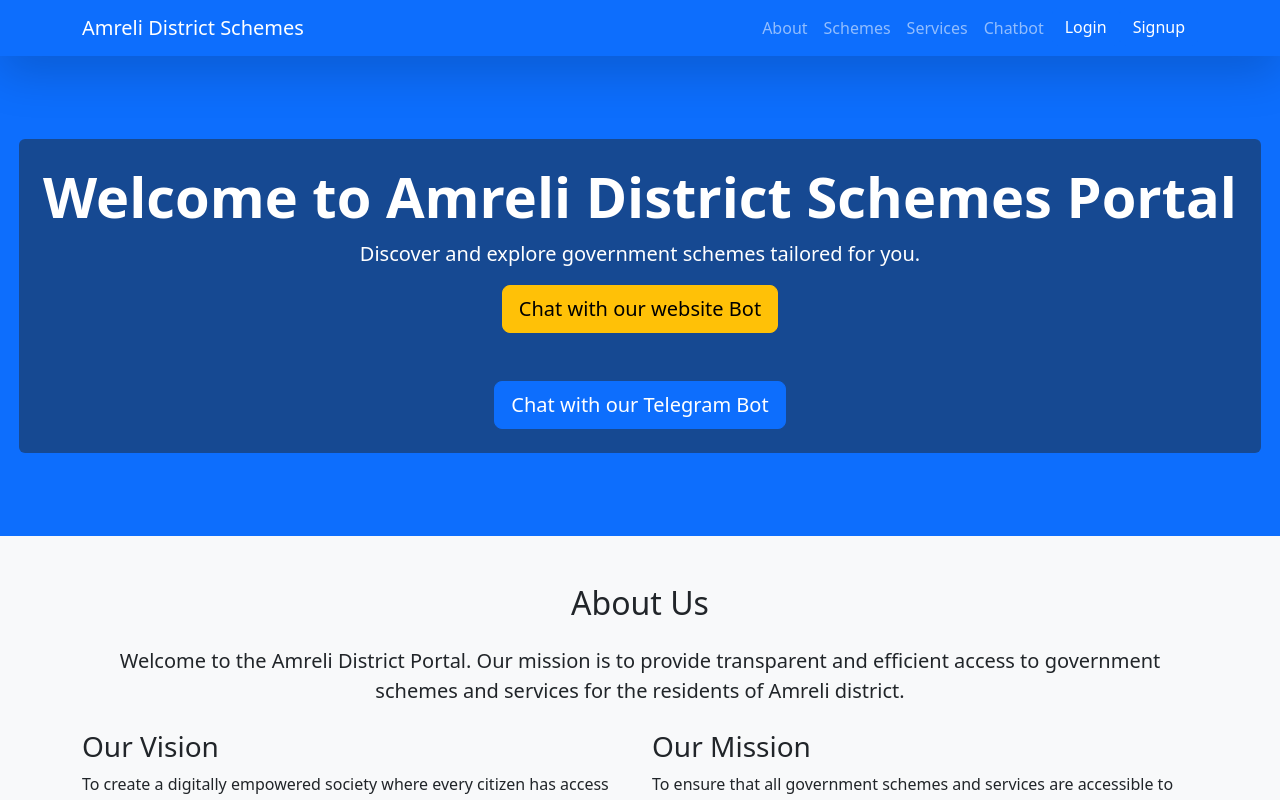
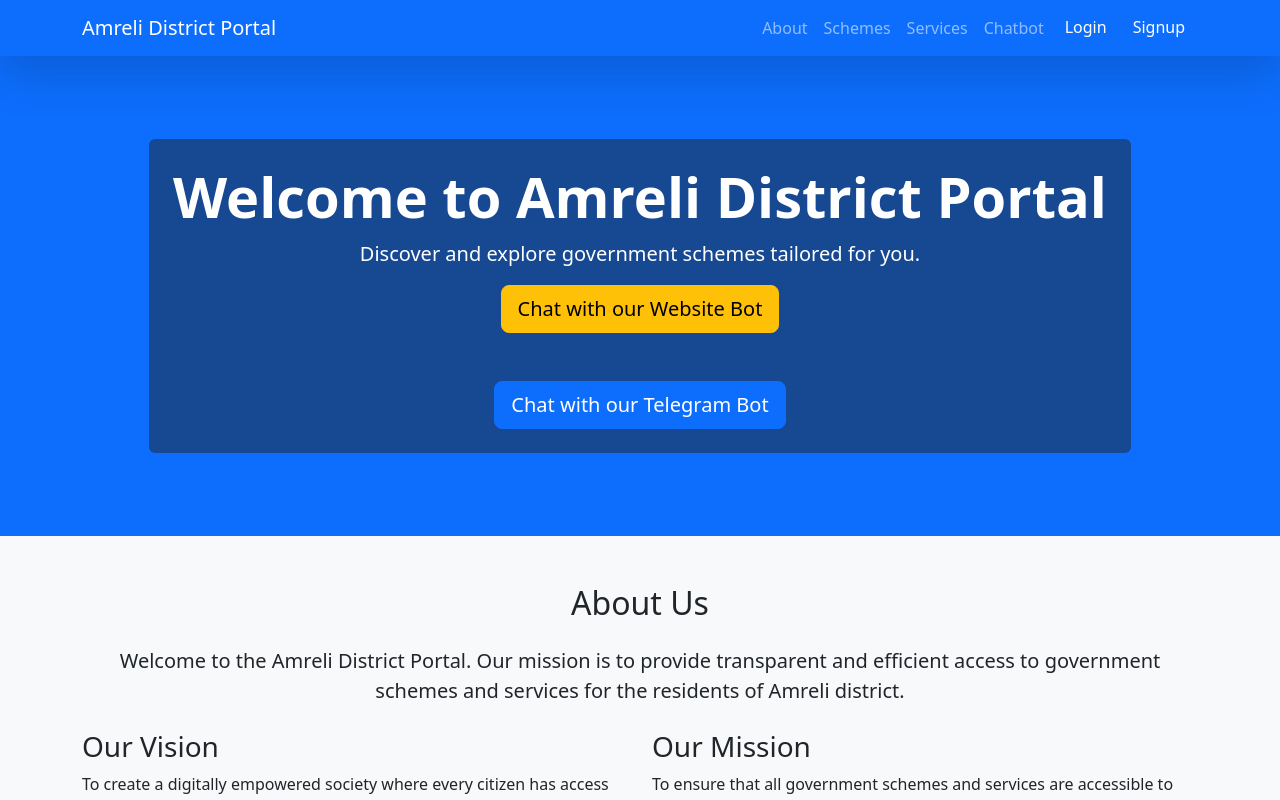
Before and after one commit to Jadeja01/chatbot, a Next.js app: page / in a window 1280 px wide. Shown: the top 800 px of the page. Built offline with nearby package versions, Linux system fonts and the light colour scheme.

Commit message:
Bootstrap's js library added

```diff
--- a/app/(components)/nav/page.js
+++ b/app/(components)/nav/page.js
@@ -4,7 +4,7 @@ export default function Navbar(){
     return (
         <nav className="navbar navbar-expand-lg navbar-dark bg-primary shadow-lg">
         <div className="container">
-          <Link className="navbar-brand" href="/">Amreli District Schemes</Link>
+          <Link className="navbar-brand" href="/">Amreli District Portal</Link>
           <button className="navbar-toggler" type="button" data-bs-toggle="collapse" data-bs-target="#navbarNav" aria-controls="navbarNav" aria-expanded="false" aria-label="Toggle navigation">
             <span className="navbar-toggler-icon"></span>
           </button>
--- a/app/(components)/user/signup/page.js
+++ b/app/(components)/user/signup/page.js
@@ -9,7 +9,7 @@ export default function Signup() {
         </Link>
       </div>
       <form>
-      <div class="mb-3">
+      <div className="mb-3">
           <label htmlFor="exampleInputUsername" className="form-label">
             Username
           </label>
--- a/app/importjs.js
+++ b/app/importjs.js
@@ -1,17 +1,10 @@
-"use client"
-import { useEffect } from 'react';
-import 'bootstrap/dist/css/bootstrap.min.css';
+"use client";
+import { useEffect } from "react";
 
-export default function MyApp({ Component, pageProps }) {
-    useEffect(() => {
-        import('bootstrap/dist/js/bootstrap.bundle.min.js')
-            .then(() => {
-                console.log('Bootstrap JS loaded successfully');
-            })
-            .catch(err => {
-                console.error('Error loading Bootstrap JS:', err);
-            });
-    }, []);
+export default function MyApp({ children }) {
+  useEffect(() => {
+    import("bootstrap/dist/js/bootstrap.bundle.js");
+  }, []);
 
-    return <Component {...pageProps} />;
+  return <>{children}</>;
 }
--- a/app/layout.js
+++ b/app/layout.js
@@ -1,18 +1,13 @@
-import "./globals.css";
-import "./importjs.js";
-
-
-export const metadata = {
-  title: "Amreli District Portal",
-  description: "We are here for you.",
-};
+import React from "react";
+import MyApp from "./importjs.js";
 
 export default function RootLayout({ children }) {
   return (
     <html lang="en">
       <body>
-        {children}
-
+        <MyApp>
+          {children}
+        </MyApp>
       </body>
     </html>
   );
--- a/app/page.js
+++ b/app/page.js
@@ -1,13 +1,12 @@
 import React from "react";
-import "bootstrap/dist/css/bootstrap.min.css";
-import "./importjs.js";
-import "./globals.css";
 import Navbar from "./(components)/nav/page.js";
 import Link from "next/link.js";
 import Footer from "./(components)/footer/page.js";
 import About from "./(components)/about/page.js";
 import Services from "./(components)/services/page.js";
 import Schemes from "./(components)/schemes/page.js";
+
+import "bootstrap/dist/css/bootstrap.min.css";
 
 export default function Home() {
   return (
@@ -19,13 +18,13 @@ export default function Home() {
       >
         <div className="p-4 bg-dark bg-opacity-50 rounded">
           <h1 className="display-4 fw-bold">
-            Welcome to Amreli District Schemes Portal
+            Welcome to Amreli District Portal
           </h1>
           <p className="lead">
             Discover and explore government schemes tailored for you.
           </p>
           <Link href="/chatbot" className="btn btn-warning btn-lg">
-            Chat with our website Bot
+            Chat with our Website Bot
           </Link>
           <div className="row mt-5">
             <div className="col-12 text-center">
```
